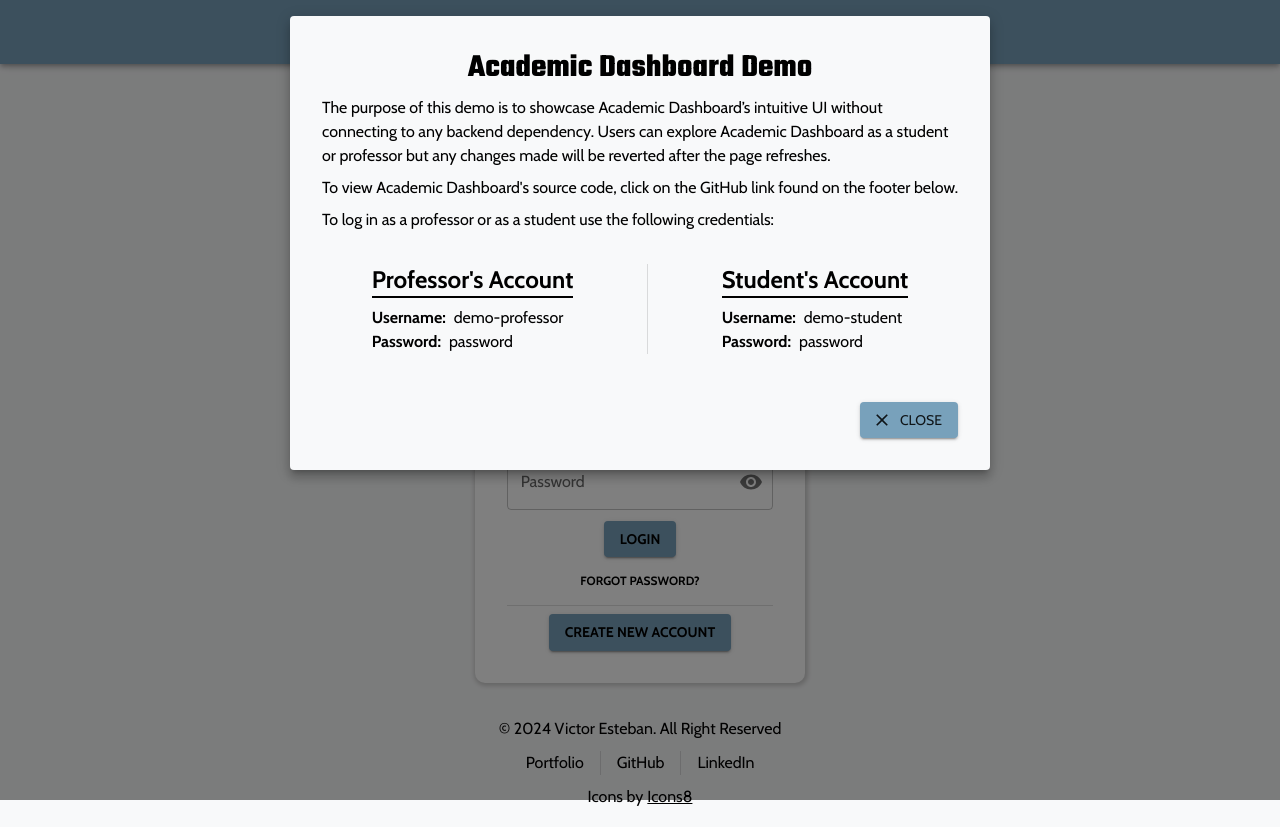
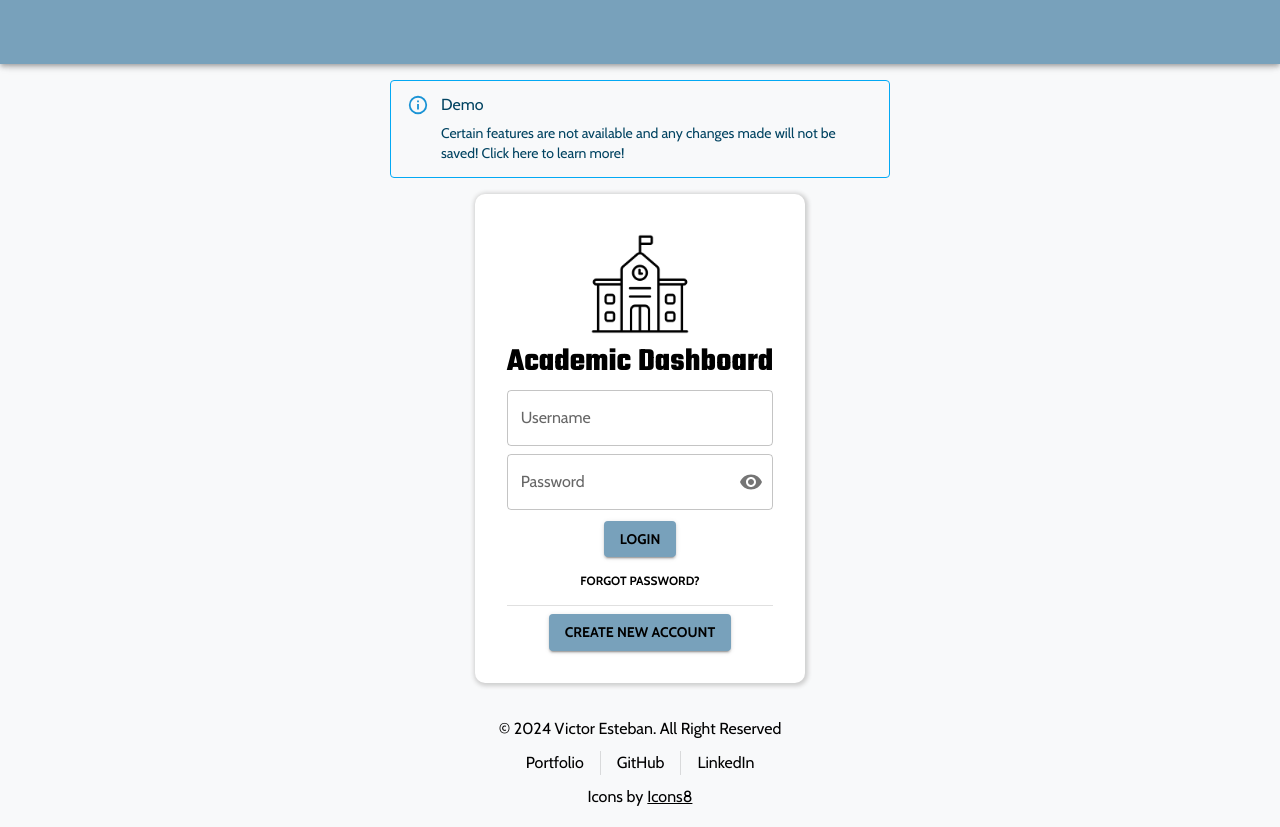
Before and after one commit to victoresteban295/academic_dashboard_demo, a Next.js app: page / in a window 1280 px wide. Built offline with nearby package versions, Linux system fonts and the light colour scheme.

Commit message:
Finish Demo Announcement

```diff
--- /dev/null
+++ b/src/app/(auth)/DemoAnn.js
@@ -0,0 +1,46 @@
+"use client"
+import { Alert, AlertTitle, Box } from "@mui/material";
+import { useState } from "react";
+import DemoAnnBackdrop from "./DemoAnnBackdrop";
+
+
+const DemoAnn = () => {
+
+    /* Backdrop Demo Announcement State Value & Function */
+    const [openDemoAnn, setDemoAnn] = useState(false);
+    const handleOpenDemoAnn = () => {
+        setDemoAnn(true);
+    }
+    const handleCloseDemoAnn = () => {
+        setDemoAnn(false);
+    }
+
+    return (
+        <Box
+            sx={{
+                display: 'flex',
+                justifyContent: 'center',
+                m: 2,
+            }}
+        >
+            <Alert
+                variant="outlined"
+                severity="info"
+                onClick={handleOpenDemoAnn}
+                sx={{
+                    maxWidth: '500px',
+                    cursor: 'pointer',
+                }}
+            >
+                <AlertTitle> Demo </AlertTitle>
+                Certain features are not available and any changes made will not be saved! Click here to learn more!
+            </Alert>
+            <DemoAnnBackdrop
+                openDemoAnn={openDemoAnn}
+                handleCloseDemoAnn={handleCloseDemoAnn}
+            />
+        </Box>
+    )
+}
+
+export default DemoAnn;
--- a/src/app/(auth)/DemoAnnBackdrop.js
+++ b/src/app/(auth)/DemoAnnBackdrop.js
@@ -1,45 +1,14 @@
-"use client"
+import { Box, Button, Divider, Popover, Stack, Typography } from "@mui/material";
 import { Close } from "@mui/icons-material";
-import { Alert, AlertTitle, Box, Button, Divider, Popover, Stack, Typography } from "@mui/material";
 import { Teko } from "next/font/google"
-import { useState } from "react";
 
 const teko = Teko({
     weight: '700',
     subsets: ['latin'],
 })
 
-const DemoAnnBackdrop = () => {
-
-    /* Backdrop Demo Announcement State Value & Function */
-    const [openDemoAnn, setDemoAnn] = useState(true);
-    const handleOpenDemoAnn = () => {
-        setDemoAnn(true);
-    }
-    const handleCloseDemoAnn = () => {
-        setDemoAnn(false);
-    }
-
+const DemoAnnBackdrop = ({ openDemoAnn, handleCloseDemoAnn}) => {
     return (
-        <Box
-            sx={{
-                display: 'flex',
-                justifyContent: 'center',
-                m: 2,
-            }}
-        >
-            <Alert
-                variant="outlined"
-                severity="info"
-                onClick={handleOpenDemoAnn}
-                sx={{
-                    maxWidth: '500px',
-                    cursor: 'pointer',
-                }}
-            >
-                <AlertTitle> Demo </AlertTitle>
-                Certain features are not available and any changes made will not be saved! Click here to learn more!
-            </Alert>
         <Popover
             anchorOrigin={{
                 vertical: 'top',
@@ -241,7 +210,6 @@ const DemoAnnBackdrop = () => {
                 </Box>
             </Stack>
         </Popover>
-        </Box>
     )
 }
 
--- a/src/app/(auth)/page.js
+++ b/src/app/(auth)/page.js
@@ -1,11 +1,11 @@
 import LoginWidget from "@/components/auth/login/LoginWidget"
 import { Box } from "@mui/material"
-import DemoAnnBackdrop from "./DemoAnnBackdrop"
+import DemoAnn from "./DemoAnn"
 
 const login = () => {
     return (
         <>
-            <DemoAnnBackdrop />
+            <DemoAnn />
             <Box
                 sx={{
                     display: 'flex',
```
Lines whose indentation alone changed are shown as unchanged.
